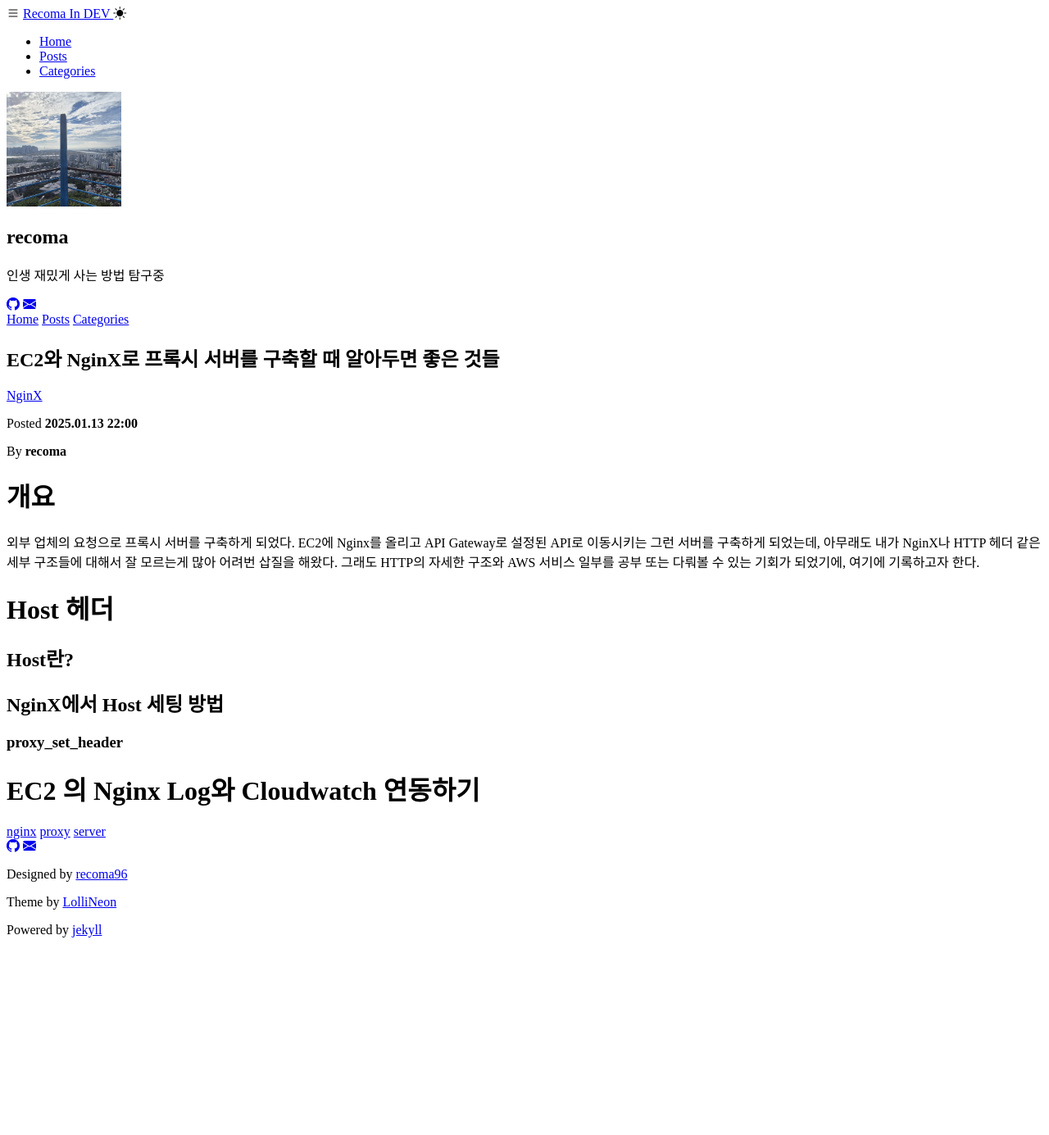
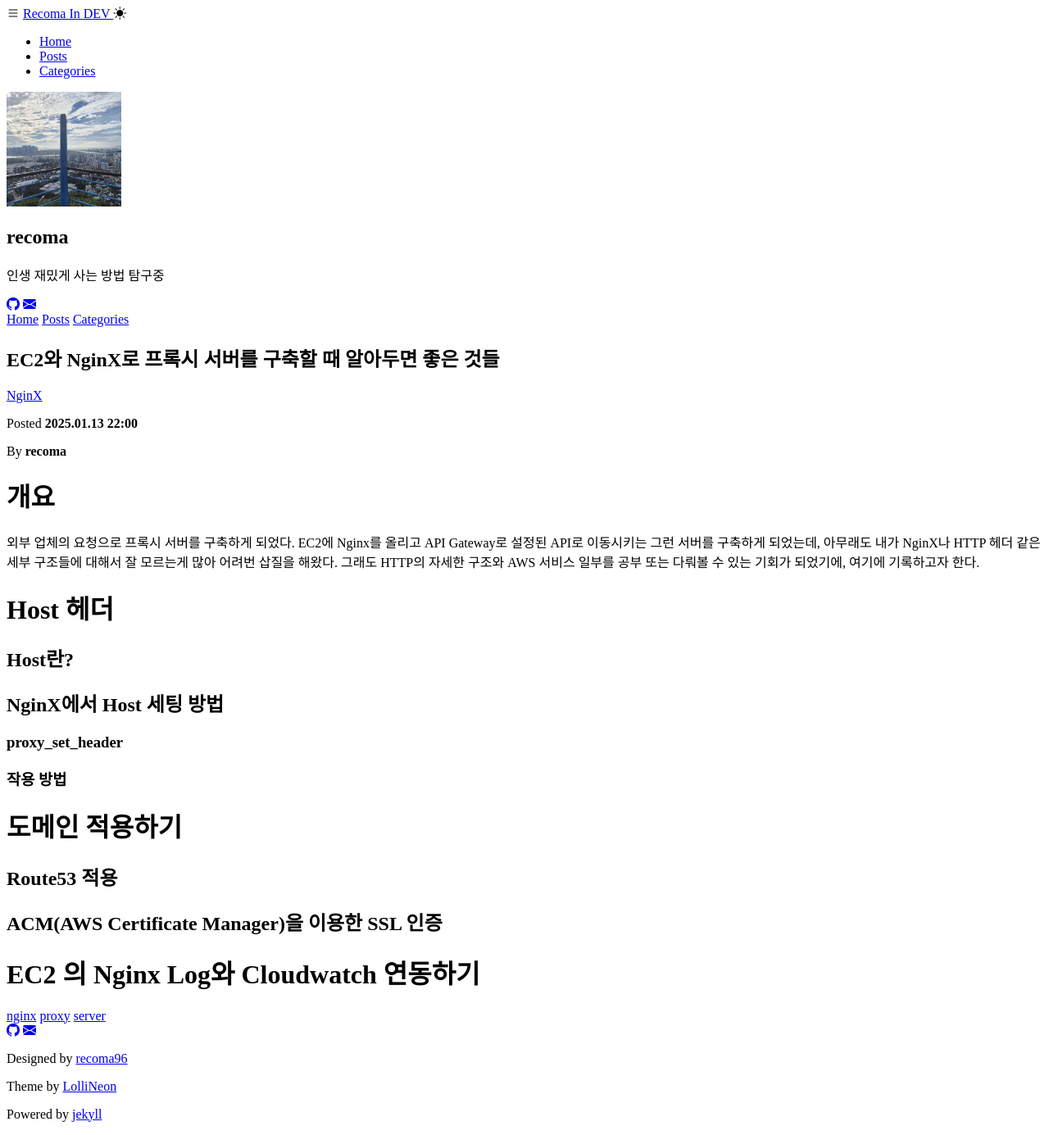
Before and after one commit to recoma96/recoma96.github.io, a Jekyll site: the page built from _posts/2025-01-14-nginx-proxy-server.md, in a window 1280 px wide. Shown: the whole page at 82% size. Built offline with Jekyll 4.4.1, drawn with Linux system fonts in a browser that asks for light colours; some web fonts are replaced; comment, search, counter and statistics services are not loaded; a style sheet for code colours, icons or effects is not loaded; before the commit the page ends 1160 px from its top, so only the background shows below that.

Commit message:
blog: 추가 작성

```diff
--- a/_posts/2025-01-14-nginx-proxy-server.md
+++ b/_posts/2025-01-14-nginx-proxy-server.md
@@ -21,4 +21,12 @@ image: ""
 
 ### proxy_set_header
 
+### 작용 방법
+
+# 도메인 적용하기
+
+## Route53 적용
+
+## ACM(AWS Certificate Manager)을 이용한 SSL 인증
+
 # EC2 의 Nginx Log와 Cloudwatch 연동하기
```
